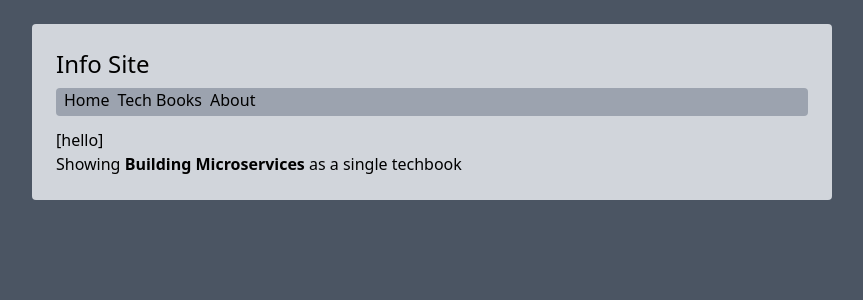
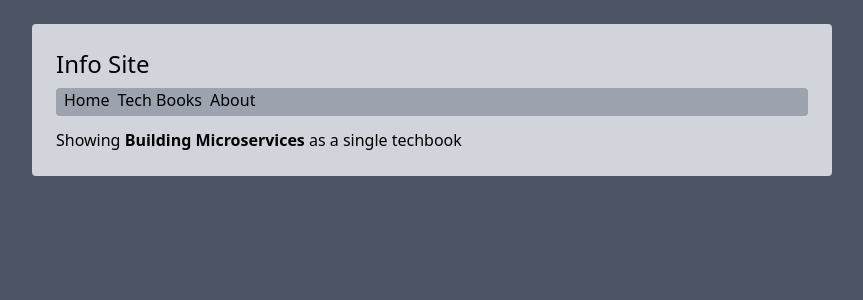
Before and after one commit to edwardtanguay/vue3-showcase-site, a Vue app: page /techbooks/1 in a window 1280 px wide. Shown: the top 300 px of the page, without its empty margins (208-1071 px from the left). Built offline with nearby package versions, Linux system fonts and the light colour scheme.

Commit message:
cleaned hello test

```diff
--- a/src/pages/PageTechbook.vue
+++ b/src/pages/PageTechbook.vue
@@ -6,7 +6,6 @@ import { defineComponent, ref } from 'vue'
 
 export default defineComponent({
 	setup() {
-		const test = 'hello'
 		const route = useRoute()
 		const id = ref(route.params.id as string)
 
@@ -15,8 +14,7 @@ export default defineComponent({
 
 		return {
 			techbook,
-			id,
-			test
+			id
 		}
 	}
 })
@@ -24,7 +22,6 @@ export default defineComponent({
 
 <template>
 	<section>
-		<p>[{{ test }}]</p>
 		<div v-if="techbook === undefined">
 			<p>Sorry, no tech book found with id {{ id }}.</p>
 		</div>
```
